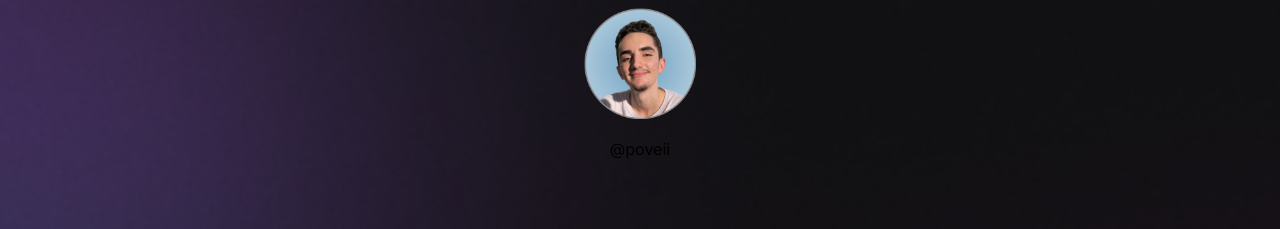
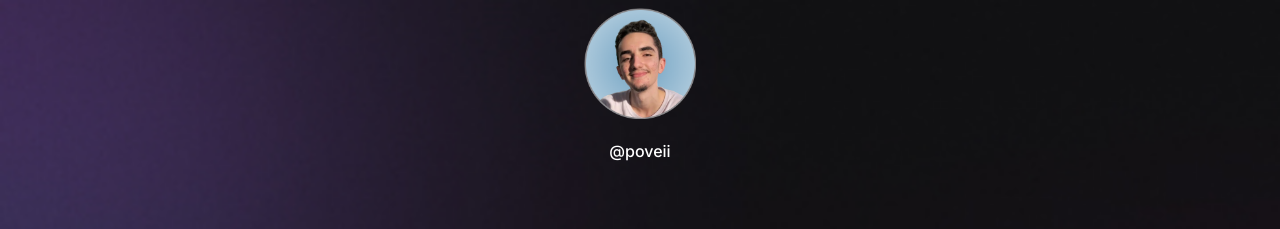
Before and after one commit to Poveii/devlinks, a React (Vite) app: page / in a window 1280 px wide. Shown: the top 229 px of the page. Built offline with nearby package versions, Linux system fonts and the light colour scheme.

Commit message:
feat: Styled Profile Username

```diff
--- a/src/App.css
+++ b/src/App.css
@@ -22,3 +22,9 @@ body {
 #profile img {
   width: 112px;
 }
+
+#profile p {
+  font-weight: 500;
+  line-height: 1.5rem;
+  color: #ffffff;
+}
```
